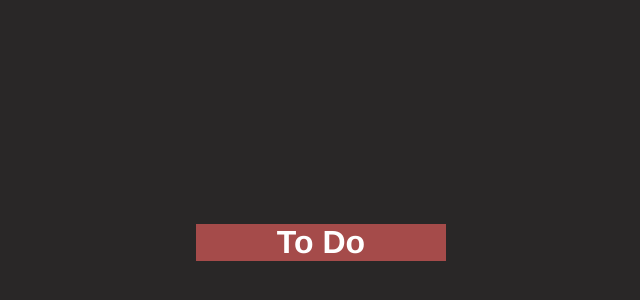
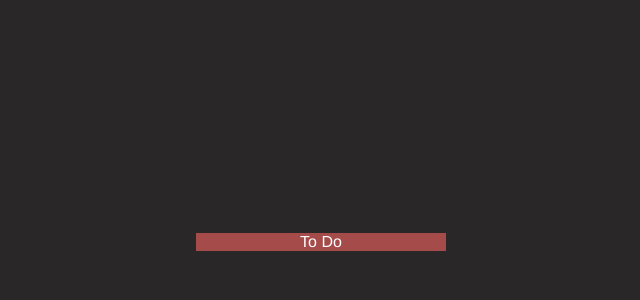
Before and after one commit to demetgas/drag-drop-vue, a Vue app: page / in a window 1280 px wide. Shown: the part 158-458 px from the top of the page, without its empty margins (319-959 px from the left). Built offline with nearby package versions, Linux system fonts and the light colour scheme.

Commit message:
Update TaskCard.vue

```diff
--- a/src/components/TaskCard.vue
+++ b/src/components/TaskCard.vue
@@ -1,7 +1,7 @@
 <template>
   <div class="cardContainer">
     <div class="card">
-      <div class="title"><h1 class="titleName">To Do</h1></div>
+      <div class="title"><div class="titleName">To Do</div></div>
     </div>
   </div>
 </template>
```
